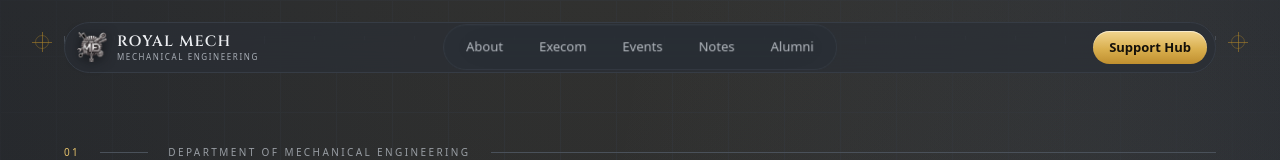
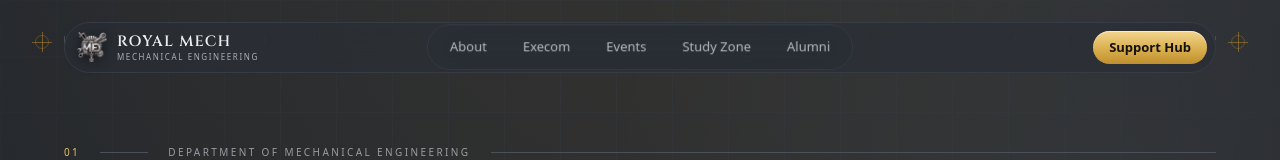
Before and after one commit to ajayda24/mech-association, a Next.js app: page / in a window 1280 px wide. Shown: the top 160 px of the page. Built offline with nearby package versions, Linux system fonts and the light colour scheme; a web font is replaced by a local one.

Commit message:
changed notes to study zone

```diff
--- a/src/content/site.ts
+++ b/src/content/site.ts
@@ -36,7 +36,7 @@ export const navLinks = [
   { label: "About", href: "#about" },
   { label: "Execom", href: "#committee" },
   { label: "Events", href: "#events" },
-  { label: "Notes", href: "/notes" },
+  { label: "Study Zone", href: "/notes" },
   { label: "Alumni", href: "/alumni" },
 ] as const;
 
```
